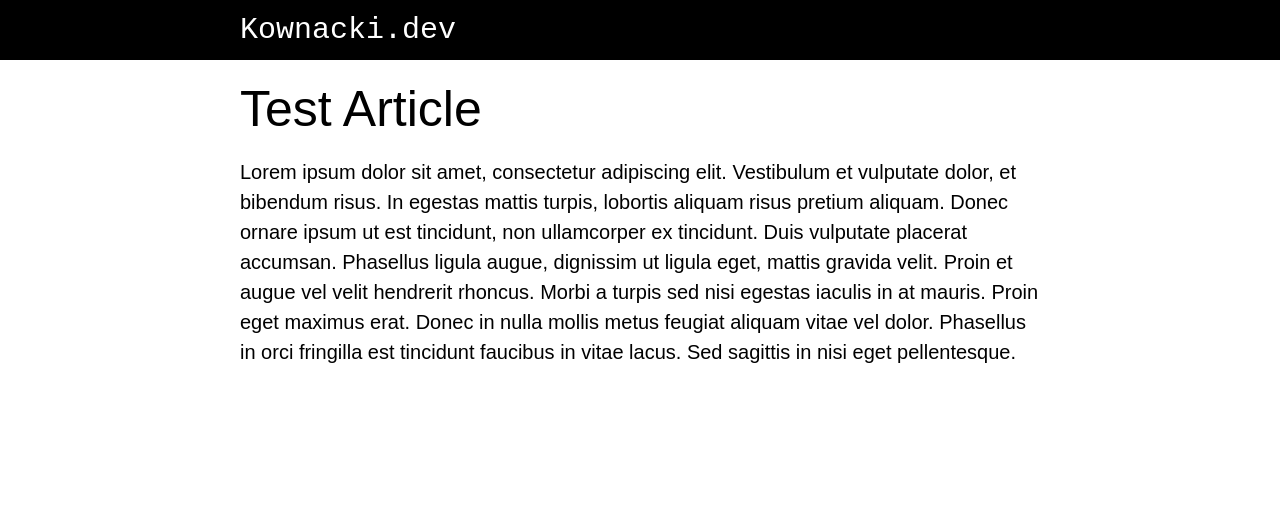
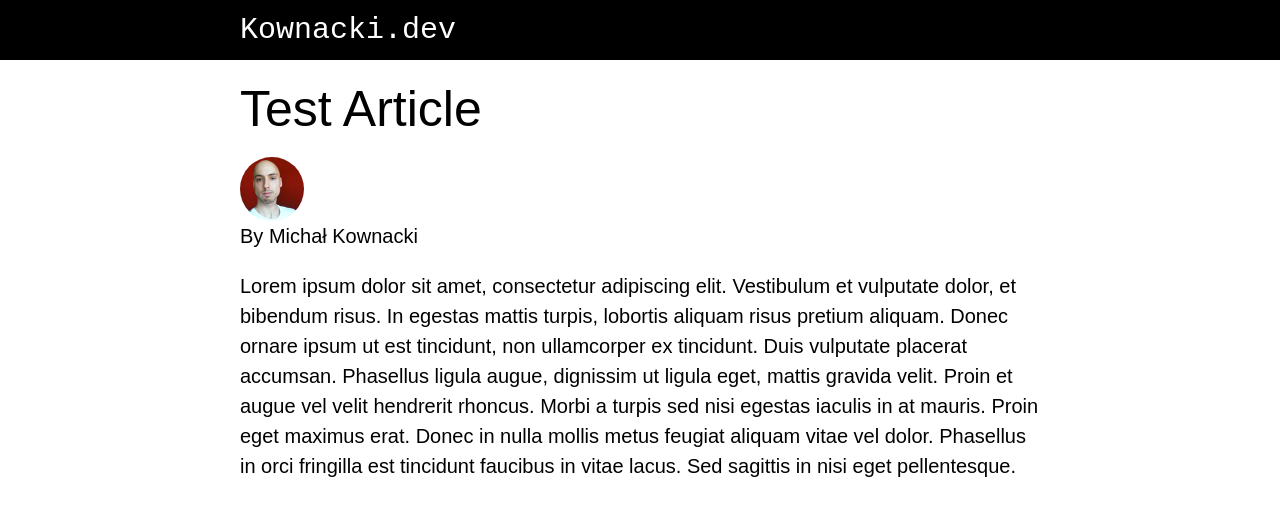
Before and after one commit to kownacki/kownacki.dev, a React (Create React App) app: page /test in a window 1280 px wide. Shown: the top 516 px of the page. Built offline with nearby package versions, Linux system fonts and the light colour scheme.

Commit message:
Add Author and Avatar.

```diff
--- a/src/Article.tsx
+++ b/src/Article/Article.tsx
@@ -1,6 +1,8 @@
 import React, { FC } from 'react';
 import styled from 'styled-components';
-import { ArticleType } from './types';
+import { ArticleType } from '../types';
+import { Author } from './Author';
+import { Avatar } from './Avatar';
 
 export interface ArticleProps {
   article: ArticleType,
@@ -13,6 +15,8 @@ export const Article: FC<ArticleProps> = ({ article: {title, content }}) => {
   return (
     <Root>
       <h1>{title}</h1>
+      <Avatar />
+      <Author />
       <div
         dangerouslySetInnerHTML={{__html: content}}>
       </div>
--- /dev/null
+++ b/src/Article/Author.tsx
@@ -0,0 +1,14 @@
+import React, { FC } from 'react';
+import styled from 'styled-components';
+import { AUTHOR } from '../contants';
+
+const Root = styled.div`
+`;
+
+export const Author: FC = () => {
+  return (
+    <Root>
+      By {AUTHOR}
+    </Root>
+  );
+};
--- /dev/null
+++ b/src/Article/Avatar.tsx
@@ -0,0 +1,25 @@
+import React, { FC } from 'react';
+import styled from 'styled-components';
+import avatarImg from '../images/avatar.jpg';
+
+export const avatarSize = 64;
+
+const Root = styled.div`
+  width: ${avatarSize}px;
+  height: ${avatarSize}px;
+  border-radius: calc(${avatarSize}px / 2);
+  overflow: hidden;
+`;
+
+const Img = styled.img`
+  width: 100%;
+  height: 100%;
+`;
+
+export const Avatar: FC = () => {
+  return (
+    <Root>
+      <Img src={avatarImg} />
+    </Root>
+  );
+};
--- /dev/null
+++ b/src/Article/index.ts
@@ -0,0 +1 @@
+export * from './Article';
--- a/src/contants.ts
+++ b/src/contants.ts
@@ -1,5 +1,7 @@
+export const ROOT_PATH = '/';
+export const ARTICLES_ROOT_PATH = '/';
+
 export const HEADER_HEIGHT = 60;
 export const MAIN_WIDTH = 800;
 
-export const ROOT_PATH = '/';
-export const ARTICLES_ROOT_PATH = '/';
+export const AUTHOR = 'Michał Kownacki';
--- /dev/null
+++ b/src/custom.d.ts
@@ -0,0 +1,4 @@
+declare module "*.jpg";
+declare module "*.png";
+declare module "*.jpeg";
+declare module "*.gif";
```
Also changed, not shown: src/images/avatar.jpg (added).
